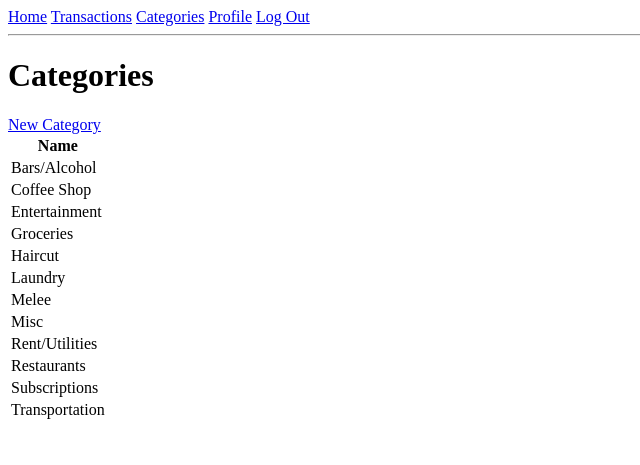
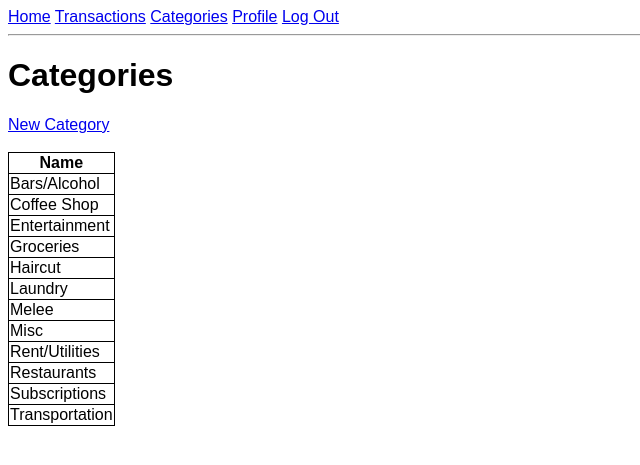
Before and after one commit to ChrisMurimPark/Aware, a Flask app: page /categories in a window 1280 px wide. Shown: the top 465 px of the page, without its empty margins (0-640 px from the left). Run offline with Flask 2, Linux system fonts and the light colour scheme; a user stored in the database is signed in; data comes from the database, SQL or seed files in the repository.

Commit message:
Made things a little bit prettier

```diff
--- a/app/static/base.css
+++ b/app/static/base.css
@@ -1,4 +1,18 @@
+html
+{
+	font-family: Arial, Helvetica, sans-serif;
+}
 .error
 {
     color: red;
 }
+
+table
+{
+	border-collapse: collapse;
+}
+
+table, th, td
+{
+	border: 1px solid black;
+}
--- a/app/templates/categories.html
+++ b/app/templates/categories.html
@@ -2,6 +2,7 @@
 {% block content %}
 <h1>Categories</h1>
 <a href="{{ url_for('add_category') }}">New Category</a>
+<br/><br/>
 <table>
     <tr>
         <th>Name</th>
--- a/app/templates/transactions.html
+++ b/app/templates/transactions.html
@@ -2,6 +2,7 @@
 {% block content %}
 <h1>Transactions</h1>
 <a href="{{ url_for('add_transaction') }}">New Transaction</a>
+<br/><br/>
 <table>
     <tr>
         <th>Name</th>
--- a/app/views.py
+++ b/app/views.py
@@ -14,7 +14,7 @@ from datetime import datetime
 @login_required
 @nocache
 def index():
-    flash("Hello, {}".format(g.user.first_name))
+    flash("Hello, {}.".format(g.user.first_name))
     return render_template('index.html', title='Home')
 
 
```
